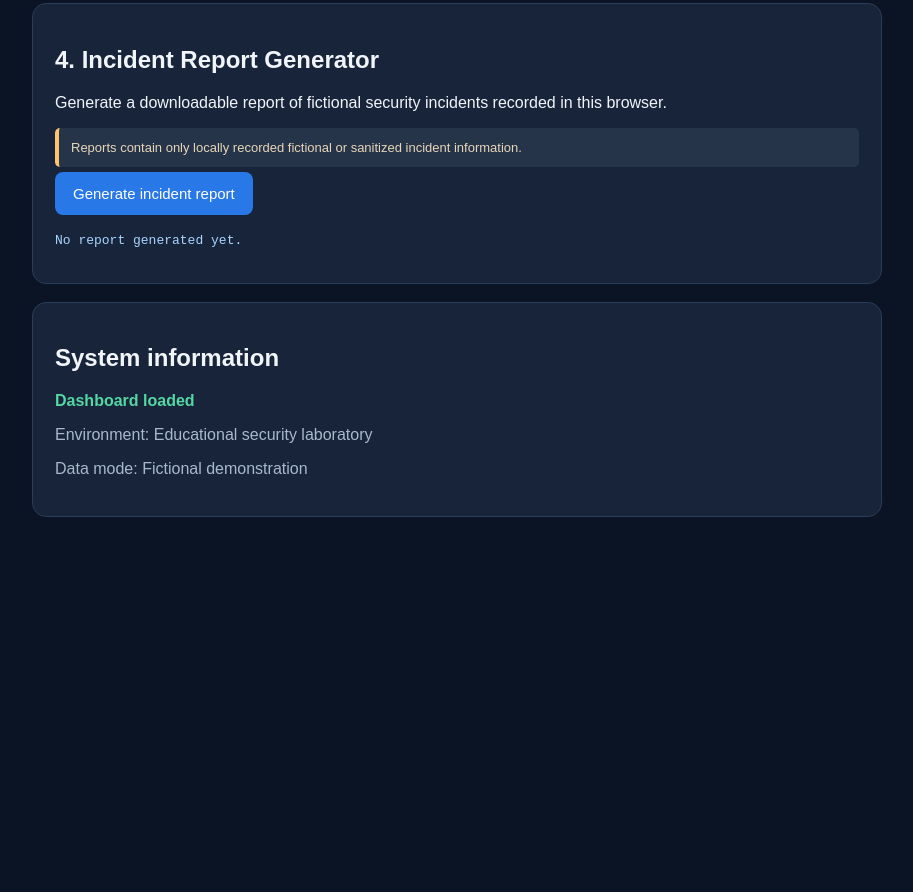
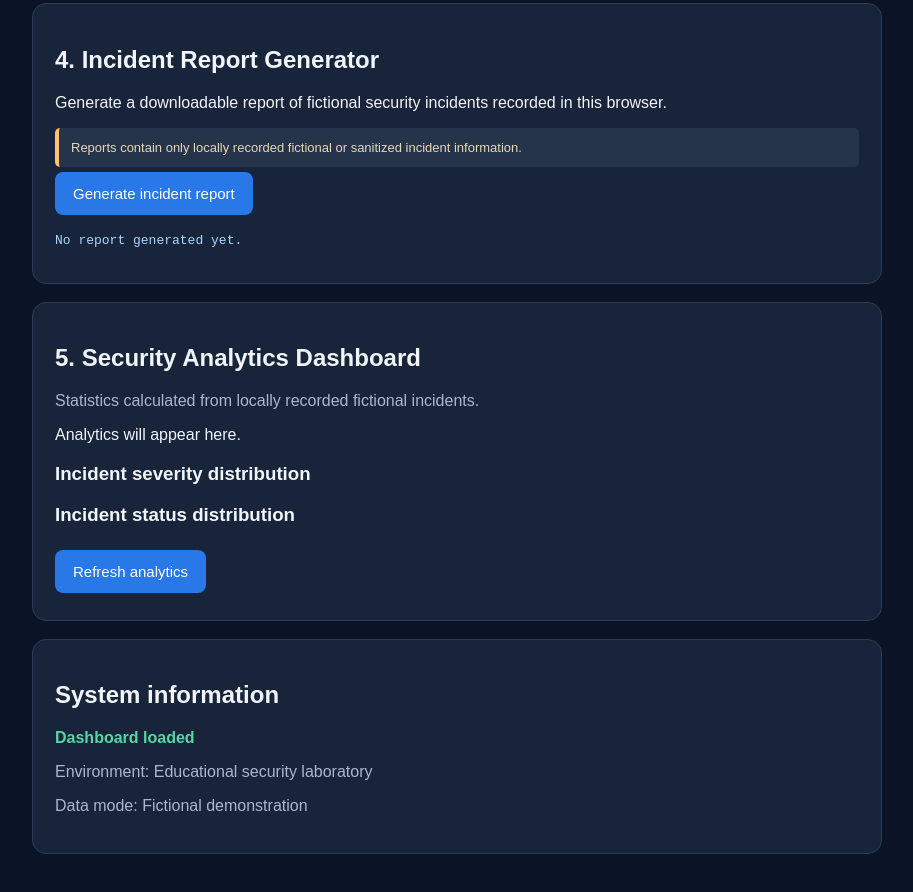
Before and after one commit to kamiamccarthy-source/bank-security-lab, a website: page public/index.html in a window 1280 px wide. Shown: the part 1602-2494 px from the top of the page, without its empty margins (183-1096 px from the left). Before the commit the page ends 2169 px from the top, so only its background shows below. Drawn offline with Linux system fonts and the light colour scheme.

Commit message:
Update index.html

```diff
--- a/public/index.html
+++ b/public/index.html
@@ -246,6 +246,28 @@
   </button>
 
   <pre id="reportPreview">No report generated yet.</pre>
+</section>
+
+<section class="panel">
+  <h2>5. Security Analytics Dashboard</h2>
+
+  <p class="muted">
+    Statistics calculated from locally recorded fictional incidents.
+  </p>
+
+  <div id="analyticsSummary">
+    Analytics will appear here.
+  </div>
+
+  <h3>Incident severity distribution</h3>
+  <div id="severityChart"></div>
+
+  <h3>Incident status distribution</h3>
+  <div id="statusChart"></div>
+
+  <button id="refreshAnalytics" type="button">
+    Refresh analytics
+  </button>
 </section>
 
   <section class="panel">
```
